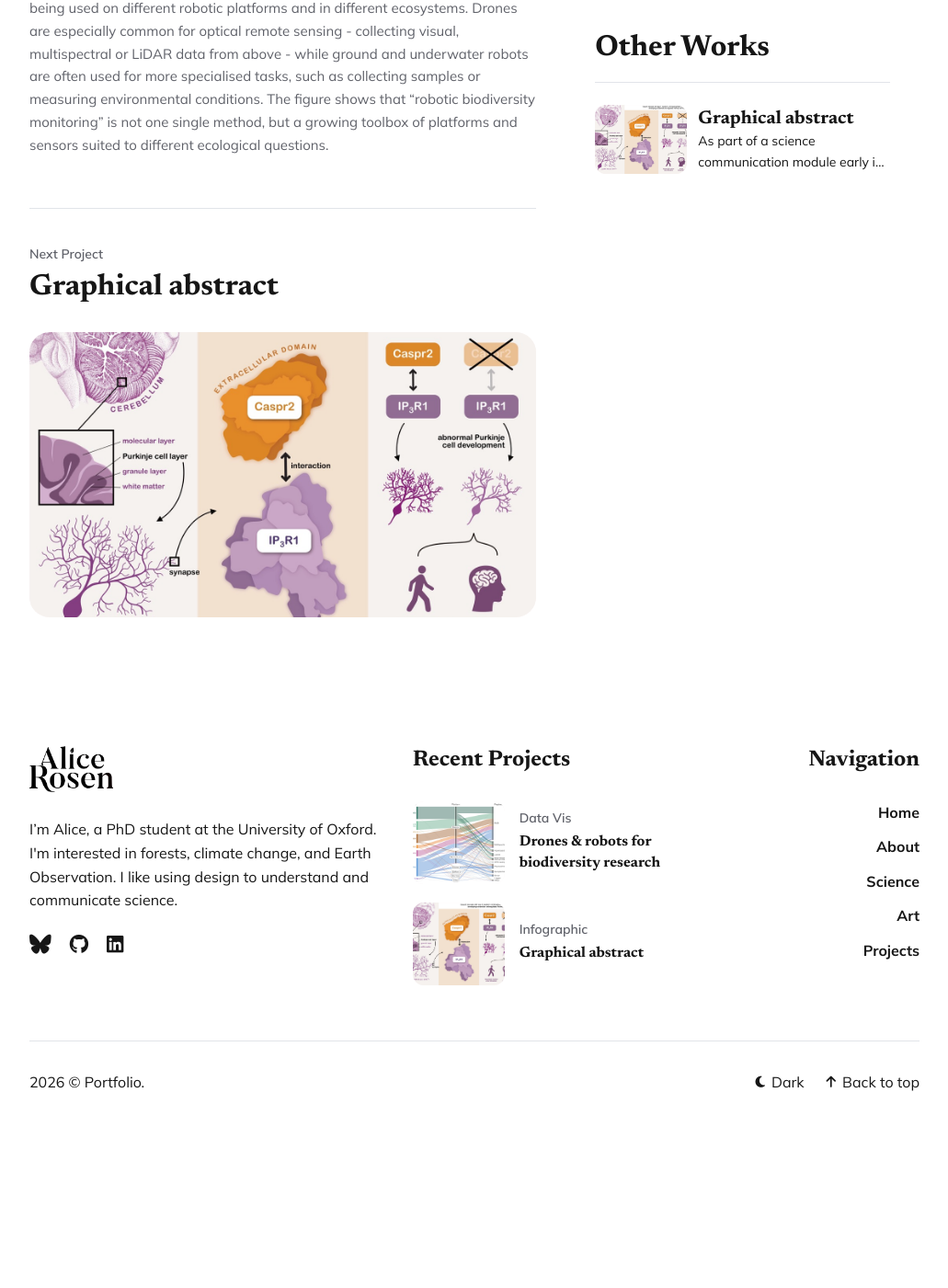
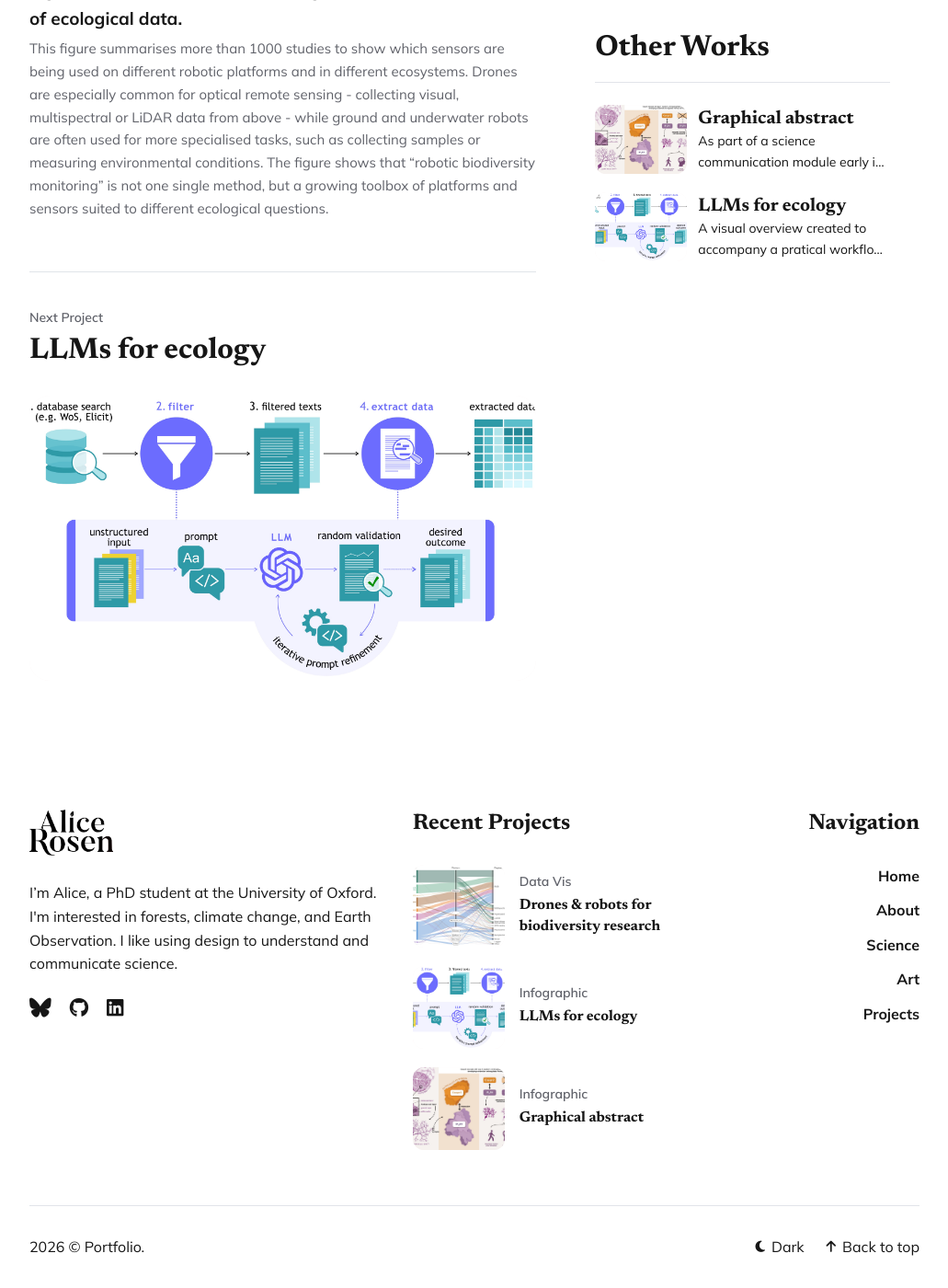
Before and after one commit to alice-rosen/alice-rosen.github.io, a Jekyll site: the page built from _projects/2025-06-12-drones-robots-data-vis.md, in a window 1280 px wide and 1400 px high, scrolled down 2330 px. Shown: the whole window at 92% size, without its empty margins (124-1155 px from the left). Built offline with Jekyll 4.4.1, drawn with Linux system fonts in a browser that asks for light colours; a style sheet for code colours, icons or effects is not loaded; before the commit the page ends 3551 px from its top, so only the background shows below that; some of the changed text lies outside the part shown.

Commit message:
Add LLM pipeline project & images; update tools

```diff
--- /dev/null
+++ b/_projects/2025-02-07-LLM-pipeline.md
@@ -0,0 +1,15 @@
+---
+title: LLMs for ecology
+subtitle: Infographic
+summary: A visual overview created to accompany a pratical workflow for LLM-powered literature reviews. In this case, the structure and content had already been decided; my role was to turn the workflow into a clear and visually engaging figure.
+tools: Affinity Designer
+article: https://doi.org/10.32942/X26W6Q
+image: '/images/LLM_pipeline_figure_after.jpeg'
+comparisons:
+  - title:
+    before: '/images/LLM_pipeline_figure_before.jpeg'
+    after: '/images/LLM_pipeline_figure_after.jpeg'
+    caption_title: Literature review pipeline using Large Language Models
+    caption: >-
+      This figure shows a workflow for using large language models (LLMs) to support literature reviews in ecology and conservation. Research papers are first gathered and screened, then AI is used to pull out key information from each study, such as where the research was done and what it found. Human checks and repeated refinements help make the process more reliable, producing a structured dataset that can be explored further.
+---
```
Also changed, not shown: _projects/2025-06-12-drones-robots-data-vis.md (+1 -0 lines), images/LLM_pipeline_figure_after.jpeg (added), images/LLM_pipeline_figure_before.jpeg (added).
